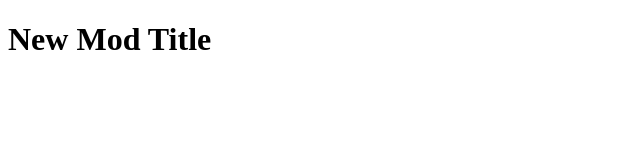
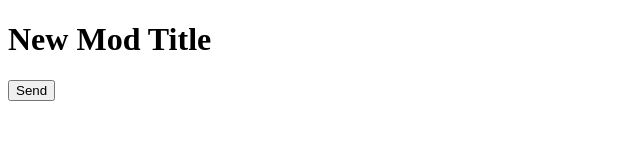
Before and after one commit to DarthChaos/hello-world-git, a plain HTML site: page index.html in a window 1280 px wide. Shown: the whole page, without its empty margins (0-640 px from the left). Drawn offline with Linux system fonts and the light colour scheme.

Commit message:
Added new form

```diff
--- a/index.html
+++ b/index.html
@@ -7,5 +7,8 @@
   </head>
   <body>
     <h1>New Mod Title</h1>
+    <form action="#" method="get">
+      <input type="button" value="Send" />
+    </form>
   </body>
 </html>
```
